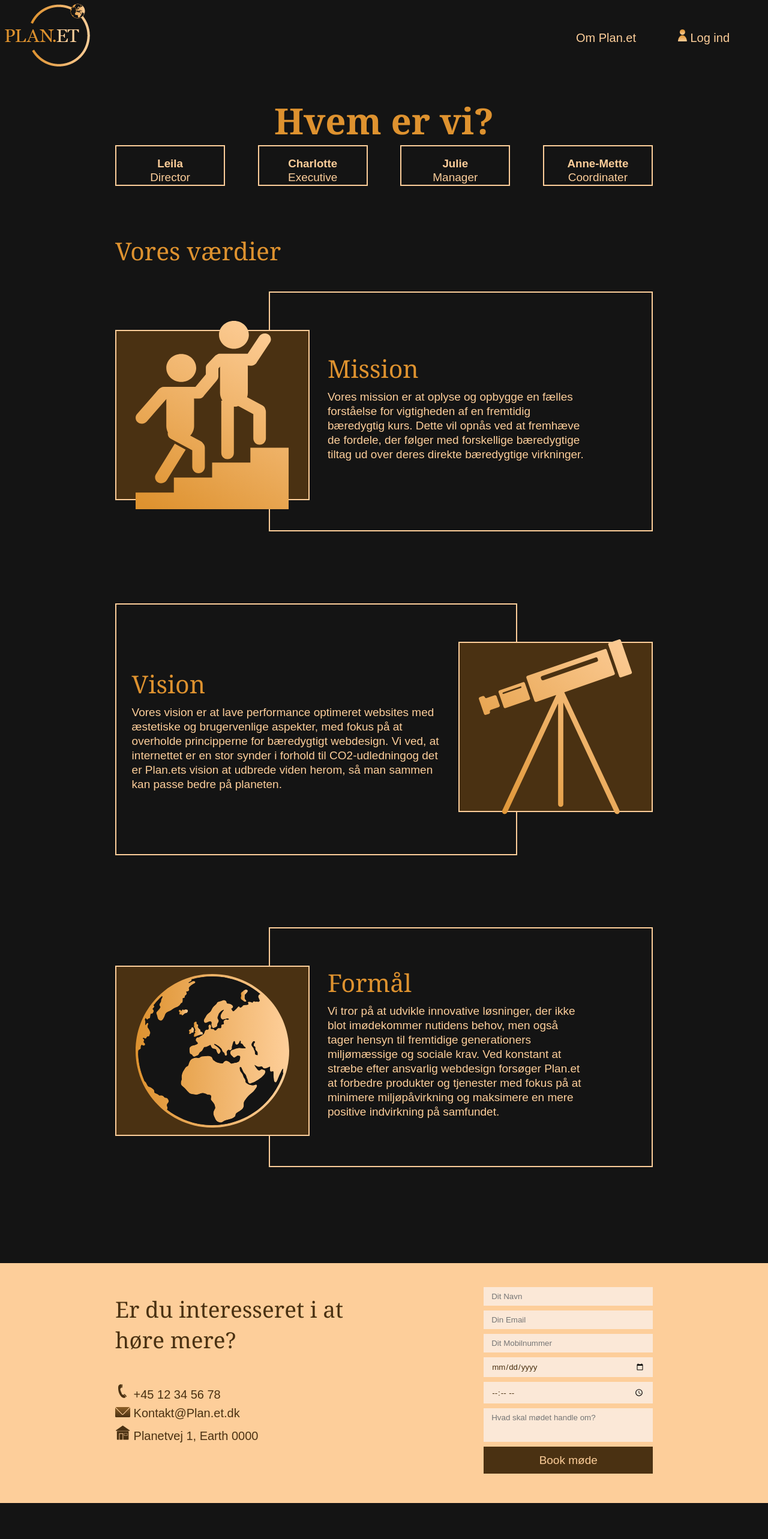
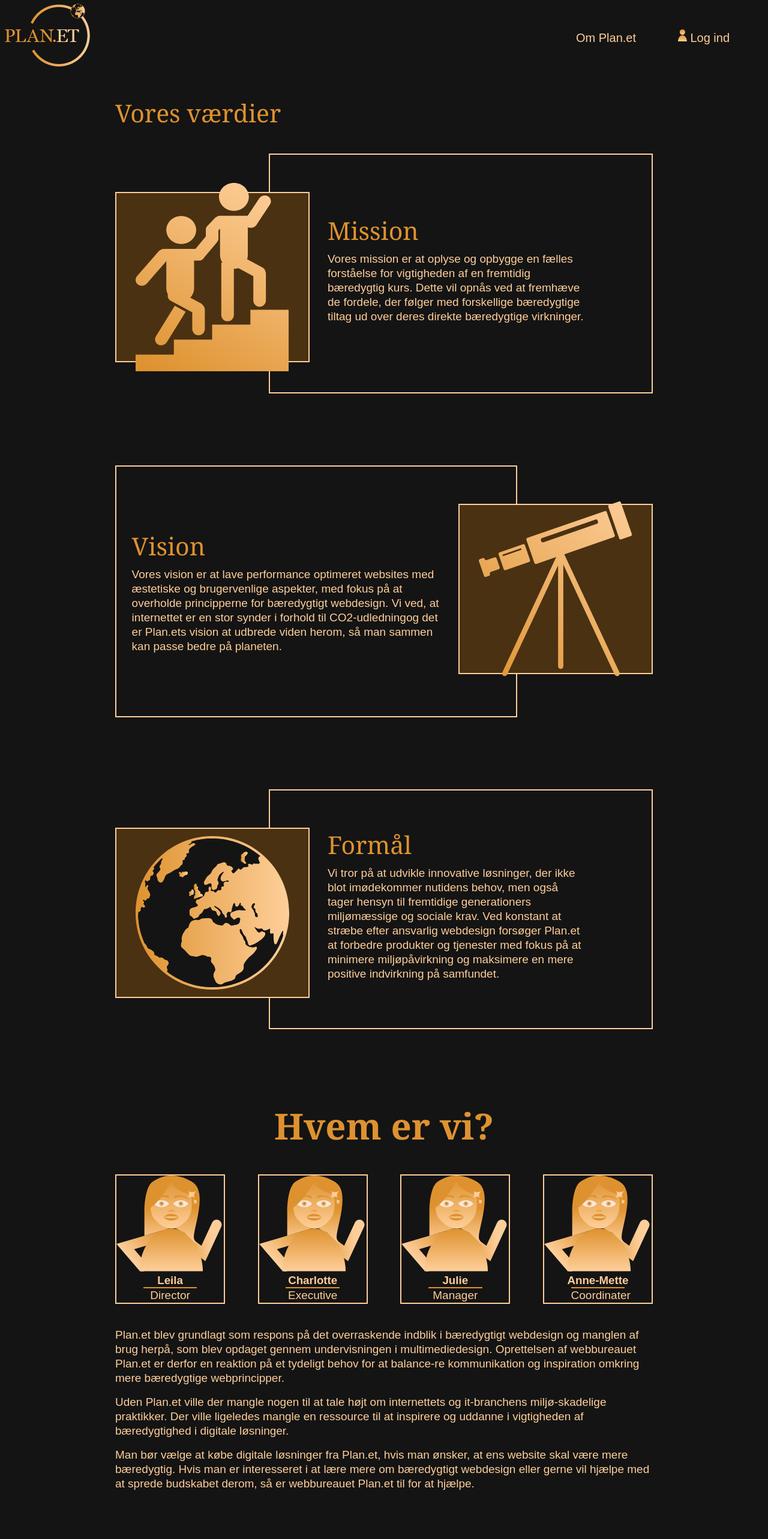
Before and after one commit to Ikasy/baeredygtig-webdesign, a React (Vite) app in the folder vite-project/: page /omosside in a window 1280 px wide. Shown: the top 2566 px of the page at 60% size. Before the commit the page ends 2506 px from the top, so only its background shows below. Built offline with nearby package versions, Linux system fonts and the light colour scheme.

Commit message:
fikset småtimg

```diff
--- a/vite-project/src/App.css
+++ b/vite-project/src/App.css
@@ -115,6 +115,7 @@ nav div {
 .dropdown-menu {
   position: relative;
   display: none;
+  margin-right: 3vw;
 }
 .dropdown-menu button{
   padding: 0;
@@ -170,7 +171,9 @@ nav div {
   margin: 0;
   width: 0;
 }
-
+.person{
+  width: 100%;
+}
 /* -------------------- forside -------------------- */
 
 .landingboks {
@@ -247,12 +250,23 @@ nav div {
   top: 20%;
   left: 10%;
 }
-
+h2.tilbud{
+  color: var(--colour-orange);
+  margin-bottom: 0;
+  margin-top: 15vh;
+}
+.tilbud{
+  width: 70vw;
+  color: var(--colour-peach);
+  margin: 2vh auto 0 auto;
+}
+p.tilbud:last-of-type{
+  margin-bottom: 10vh;
+}
 .textboks {
   width: 70vw;
   height: auto;
   margin: auto;
-  margin-top: 20vh;
 }
 
 .textboks p {
@@ -557,7 +571,7 @@ input {
 
 .firesektioner {
   text-align: center;
-  margin-top: 20vh;
+  margin-top: 10vh;
 }
 
 .firesektioner div {
@@ -580,7 +594,7 @@ input {
 .vaerdi {
   width: 70vw;
   margin: auto;
-  margin-top: 10vh;
+  margin-top: 20vh;
 }
 
 .lilleboks .billede {
@@ -786,7 +800,13 @@ input {
     top: 12vw;
     left: -5vw;
   }
-
+  .firesektioner div{
+    flex-direction: column;
+  }
+  .firesektioner div section{
+    width: 100%;
+    margin-bottom: 5vh;
+  }
   #omos .lefttekst .lilleboks, #omos .righttekst .lilleboks{
     position: relative;
     top: auto;
@@ -836,7 +856,9 @@ input {
     flex-direction: column-reverse;
     margin: auto;
   }
-
+  .tilbud{
+    width: 80vw;
+  }
   .lefttekst .lilleboks {
     position: relative;
     margin: auto;
--- a/vite-project/src/Components/firesektioner.jsx
+++ b/vite-project/src/Components/firesektioner.jsx
@@ -1,47 +1,47 @@
-// link til firebase: https://baeredygtig-webdesign-default-rtdb.europe-west1.firebasedatabase.app/
+import person from "../assets/person.svg"
 function Firesektioner (props) {
     // javascript her
 
       return (
         <section className="firesektioner">
-            <h1>Hvem er vi?</h1>
+            <h1 style={{ marginBottom: "5vh" }}>Hvem er vi?</h1>
             <div>
                 <section>
-                    <img src="" alt="" />
+                    <img className="person" src={person} alt="Ikon af person" />
                     <h3>
                      Leila
                     </h3>
-                    <p>
+                    <p style={{borderTop:"#de9232 solid 2px",width:"50%",margin:"auto"}}>
                         Director
                     </p>
                 </section>
 
                 <section>
-                    <img src="" alt="" />
+                    <img className="person" src={person} alt="Ikon af person" />
                     <h3>
                      Charlotte
                     </h3>
-                    <p>
+                    <p style={{borderTop:"#de9232 solid 2px",width:"50%",margin:"auto"}}>
                         Executive
                     </p>
                 </section>
 
                 <section>
-                    <img src="" alt="" />
+                    <img className="person" src={person} alt="Ikon af person" />
                     <h3>
                      Julie
                     </h3>
-                    <p>
+                    <p style={{borderTop:"#de9232 solid 2px",width:"50%",margin:"auto"}}>
                         Manager
                     </p>
                 </section>
 
                 <section>
-                    <img src="" alt="" />
+                    <img className="person" src={person} alt="Ikon af person" />
                     <h3>
                      Anne-Mette
                     </h3>
-                    <p>
+                    <p style={{borderTop:"#de9232 solid 2px",width:"50%",margin:"auto"}}>
                         Coordinater
                     </p>
                 </section>
--- a/vite-project/src/Pages/forside.jsx
+++ b/vite-project/src/Pages/forside.jsx
@@ -36,6 +36,12 @@ function Forside() {
       <Landing scrollToFooter={scrollToFooter}>
       </Landing>
 
+      <h2 className='tilbud'>Vidste du...</h2>
+      <p className='tilbud'>... at farven blå kræver mere energi og udleder derfor mere CO2 end andre farver? </p>
+
+      <p className='tilbud'>Eller at billeders forskellige filtyper kan have vidt forskellige størrelser, og at deres størrelse kan have en en effekt på dit websites performance? </p>
+
+      <p className='tilbud'>Måske gør du, men vi vil rigtig gerne hjælpe dig med at få et optimeret og mere miljøvenlig website. </p>
       <Textboks overskrift="Hvad tilbyder vi?"
         tekst="Hos Plan.et tilbyder vi skræddersyede hjemmesideløsninger med fokus på bæredygtigt webdesign. Vores dedikerede team af webdesignere og udviklere stræber efter at skabe smukke og funktionelle hjemmesider, der overholder principperne om miljømæssig bæredygtighed."
         tekst2="Velkommen til Plan.et, hvor vi prioriterer både din online succes og vores planets fremtid.">
--- a/vite-project/src/Pages/omosside.jsx
+++ b/vite-project/src/Pages/omosside.jsx
@@ -15,8 +15,6 @@ function Omosside() {
 
   return (
     <>
-      <Firesektioner></Firesektioner>
-
       <h2  className="vaerdi">Vores værdier</h2>
       <div id="omos">
       <Righttext
@@ -40,7 +38,12 @@ function Omosside() {
         src={globe}
         alt="Ikon af globe"
         ></Righttext>
+
       </div>
+      <Firesektioner></Firesektioner>
+      <p className="tilbud" style={{marginTop:"5vh"}}>Plan.et blev grundlagt som respons på det overraskende indblik i bæredygtigt webdesign og manglen af brug herpå, som blev opdaget gennem undervisningen i multimediedesign. Oprettelsen af webbureauet Plan.et er derfor en reaktion på et tydeligt behov for at balance-re kommunikation og inspiration omkring mere bæredygtige webprincipper.</p>
+        <p className="tilbud">Uden Plan.et ville der mangle nogen til at tale højt om internettets og it-branchens miljø-skadelige praktikker. Der ville ligeledes mangle en ressource til at inspirere og uddanne i vigtigheden af bæredygtighed i digitale løsninger.</p>
+        <p className="tilbud">Man bør vælge at købe digitale løsninger fra Plan.et, hvis man ønsker, at ens website skal være mere bæredygtig. Hvis man er interesseret i at lære mere om bæredygtigt webdesign eller gerne vil hjælpe med at sprede budskabet derom, så er webbureauet Plan.et til for at hjælpe.</p>
 
       <Foot></Foot>
     </>
```
Also changed, not shown: vite-project/src/assets/person.svg (added).
